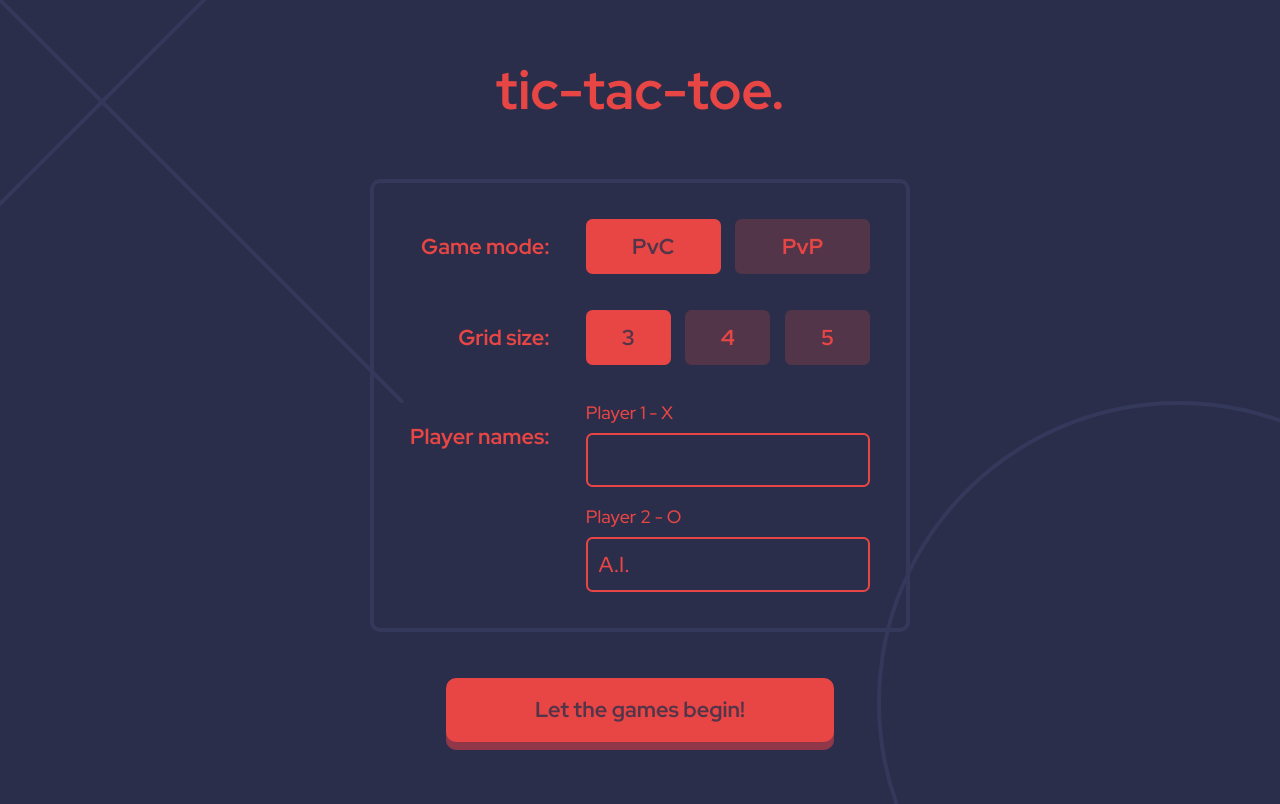
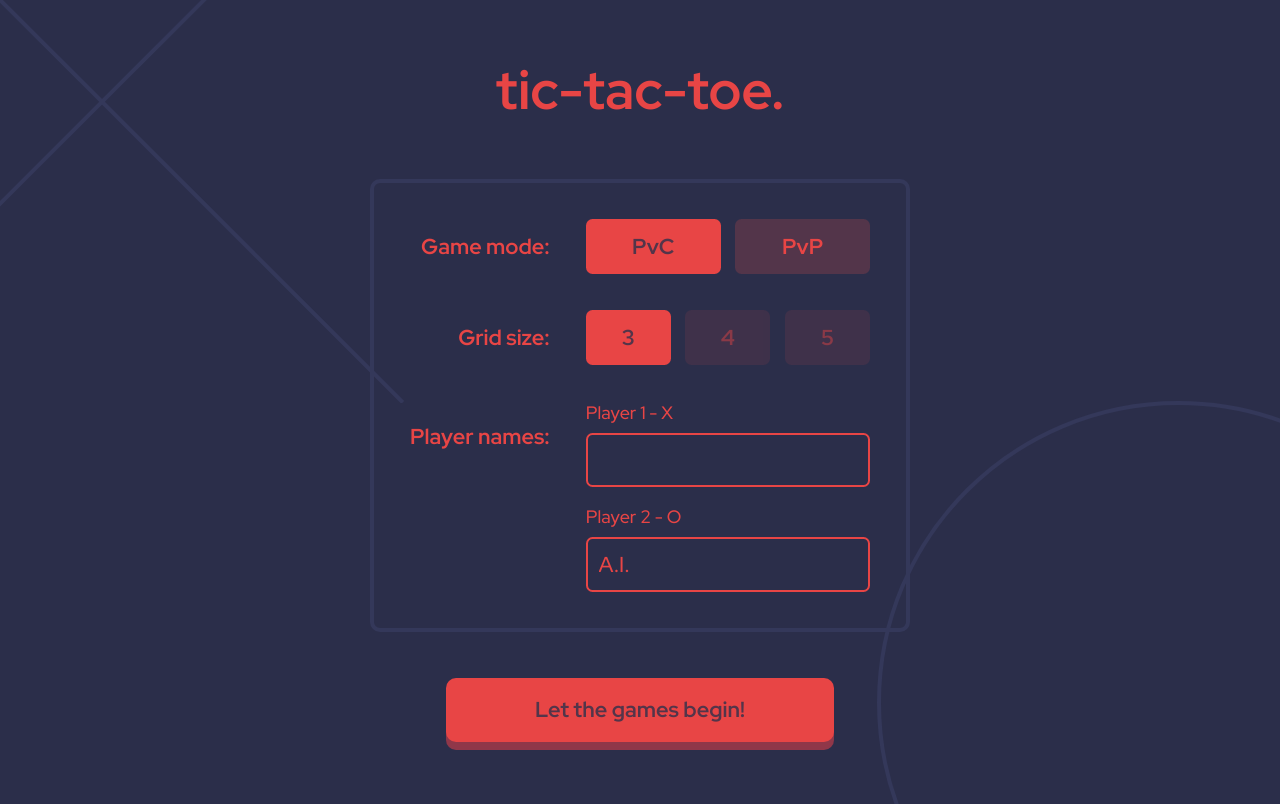
Before and after one commit to syedalimansoor/tic-tac-toe-react, a React (Vite) app: page /settings in a window 1280 px wide. Built offline with nearby package versions, Linux system fonts and the light colour scheme.

Commit message:
Implement move making algorithm
Disable PvC mode for grid sizes 4 and 5

```diff
--- a/src/components/game/CurrentPlayer.tsx
+++ b/src/components/game/CurrentPlayer.tsx
@@ -1,6 +1,7 @@
 import { PlayerIdx } from "$/features/players";
 import useStore from "$/store";
 import { motion, Transition } from "framer-motion";
+import { useEffect } from "react";
 import styled from "styled-components";
 
 const Wrapper = styled.div<{ currentPlayerIdx: PlayerIdx }>`
@@ -34,6 +35,8 @@ const spring: Transition = {
   damping: 30,
 };
 
+const worker: Worker = new Worker("src/workers/minimax.js");
+
 export default function CurrentPlayer() {
   const { currentPlayerIdx, players } = useStore(
     ({ currentPlayerIdx, players }) => ({
@@ -41,6 +44,24 @@ export default function CurrentPlayer() {
       players,
     })
   );
+  const grid = useStore((store) => store.grid);
+  const gridCounters = useStore((store) => store.gridCounters);
+  const handleGridCellClick = useStore((store) => store.handleGridCellClick);
+
+  const currentPlayer = players[currentPlayerIdx];
+
+  useEffect(() => {
+    worker.onmessage = (message) => {
+      const { rowIdx, colIdx } = message.data;
+      handleGridCellClick(rowIdx, colIdx, "O");
+    };
+  }, []);
+
+  useEffect(() => {
+    if (currentPlayer.type === "ai") {
+      worker.postMessage([grid, gridCounters, true]);
+    }
+  }, [currentPlayer]);
 
   return (
     <Wrapper currentPlayerIdx={currentPlayerIdx}>
--- a/src/components/settings/SelectGameMode.tsx
+++ b/src/components/settings/SelectGameMode.tsx
@@ -7,10 +7,13 @@ import { Label, OptionsList } from "./styled";
 export default function SelectGameMode() {
   const { gameMode, setGameMode } = useStore(selectGameMode);
   const { setPlayerType } = useStore(selectPlayers);
+  const gridSize = useStore((store) => store.gridSize);
+  const setGridSize = useStore((store) => store.setGridSize);
 
   const handlePvC = () => {
     setGameMode("PvC");
     setPlayerType("ai");
+    setGridSize(3);
   };
   const handlePvP = () => {
     setGameMode("PvP");
@@ -26,6 +29,7 @@ export default function SelectGameMode() {
           value="PvC"
           checked={gameMode === "PvC"}
           onChange={handlePvC}
+          disabled={[4, 5].includes(gridSize)}
         />
         <SelectOption
           group="gameMode"
--- a/src/components/settings/SelectGridSize.tsx
+++ b/src/components/settings/SelectGridSize.tsx
@@ -5,6 +5,7 @@ import { Label, OptionsList } from "./styled";
 
 export default function SelectGridSize() {
   const { gridSize, setGridSize } = useStore(selectGrid);
+  const gameMode = useStore((store) => store.gameMode);
 
   return (
     <>
@@ -21,12 +22,14 @@ export default function SelectGridSize() {
           value="4"
           checked={gridSize === 4}
           onChange={() => setGridSize(4)}
+          disabled={gameMode === "PvC"}
         />
         <SelectOption
           group="gridSize"
           value="5"
           checked={gridSize === 5}
           onChange={() => setGridSize(5)}
+          disabled={gameMode === "PvC"}
         />
       </OptionsList>
     </>
--- a/src/components/settings/SelectOption.tsx
+++ b/src/components/settings/SelectOption.tsx
@@ -6,6 +6,7 @@ interface Props {
   value: string;
   checked: boolean;
   onChange: ChangeEventHandler<HTMLInputElement>;
+  disabled?: boolean;
 }
 
 const Wrapper = styled.label``;
@@ -25,12 +26,12 @@ const Content = styled.span<{ checked: boolean }>`
   padding: 0.6em;
   border-radius: 0.3em;
 
-  transition-property: color, background-color;
+  transition-property: color, background-color, opacity;
   transition-duration: 200ms;
   transition-timing-function: ease;
-  cursor: pointer;
 
-  &:hover {
+  ${Radio}:not(:disabled) ~ &:hover {
+    cursor: pointer;
     box-shadow: 0 0 2px rgba(0, 0, 0, 0.3),
       0 0 5px ${({ theme }) => theme.colors.orange[300]};
   }
@@ -43,6 +44,10 @@ const Content = styled.span<{ checked: boolean }>`
     outline: 2px solid ${({ theme }) => theme.colors.orange[100]};
     outline-offset: 2px;
   }
+
+  ${Radio}:disabled ~ & {
+    opacity: 0.5;
+  }
 `;
 
 export default function SelectOption(props: Props) {
@@ -53,6 +58,7 @@ export default function SelectOption(props: Props) {
         onChange={props.onChange}
         name={props.group}
         value={props.value}
+        disabled={props.disabled}
       />
       <Content checked={props.checked}>{props.value}</Content>
     </Wrapper>
--- a/src/store.ts
+++ b/src/store.ts
@@ -7,6 +7,7 @@ import createPlayersSlice, { Mark, PlayersSlice } from "./features/players";
 import createMovesSlice, { MovesSlice } from "./features/moves";
 import createGameStateSlice, { GameStateSlice } from "./features/gameState";
 import checkForMatch from "./utils/checkForMatch";
+import minimax, { Move } from "./utils/minimax";
 
 export interface RootState
   extends GameModeSlice,
@@ -54,12 +55,14 @@ const useStore = create<RootState>()(
 
         // Check if current counter values result in a match
         if (matchDetails.doesMatchExist) {
-          set({ gameState: { isGameOver: true, doesMatchExist: true } });
           get().matchGrid(matchDetails);
           const currentPlayer = get().players[get().currentPlayerIdx];
           get().incrementPlayerScore(currentPlayer.id);
+          set({ gameState: { isGameOver: true, doesMatchExist: true } });
+          return;
         } else if (numMoves === gridSize ** 2) {
           set({ gameState: { isGameOver: true, doesMatchExist: false } });
+          return;
         } else {
           get().toggleCurrentPlayer();
         }
--- /dev/null
+++ b/src/utils/minimax.ts
@@ -0,0 +1,91 @@
+import { GridCell, GridCounters, GridSize } from "$/features/grid";
+import checkForMatch from "./checkForMatch";
+import deepCopy from "./deepCopy";
+import updateGridCountersAbstract from "./updateGridCounters";
+
+type Coordinates = {
+  rowIdx: number | null;
+  colIdx: number | null;
+};
+
+export type Move = Coordinates & {
+  score: number;
+};
+
+export default function minimax(
+  grid: GridCell[][],
+  gridCounters: GridCounters,
+  isMaximising: boolean
+): Move {
+  const moves: Move[] = [];
+  const mark = isMaximising ? "O" : "X";
+
+  // Loop through all cells
+  for (let rowIdx = 0; rowIdx < grid.length; rowIdx++) {
+    const row = grid[rowIdx];
+
+    for (let colIdx = 0; colIdx < row.length; colIdx++) {
+      const cell = row[colIdx];
+
+      if (!cell.mark) {
+        cell.mark = mark;
+
+        // Create a copy of the grid counters and update them
+        const newGridCounters = deepCopy(gridCounters);
+        updateGridCountersAbstract(
+          newGridCounters,
+          grid.length as GridSize,
+          rowIdx,
+          colIdx,
+          mark
+        );
+
+        // Create a move object
+        const move: Move = { rowIdx, colIdx, score: 0 };
+
+        // Check if the move makes a match and update score accordingly
+        const gridState = checkForMatch(
+          newGridCounters,
+          grid.length as GridSize
+        );
+        if (gridState.doesMatchExist) {
+          if (gridState.mark === "O") {
+            move.score = 1;
+          } else {
+            move.score = -1;
+          }
+        }
+
+        // RECURSION!!@^7$*#%
+        else {
+          move.score = minimax(grid, newGridCounters, !isMaximising).score;
+        }
+
+        moves.push(move);
+
+        // Reset
+        cell.mark = null;
+      }
+    }
+  }
+
+  if (!moves.length) {
+    return { rowIdx: null, colIdx: null, score: 0 };
+  }
+
+  // Find the best possible move and return it
+  const bestMove = moves.reduce((bestMove, nextMove) => {
+    if (isMaximising) {
+      if (nextMove.score > bestMove.score) {
+        return nextMove;
+      }
+      return bestMove;
+    }
+
+    if (nextMove.score < bestMove.score) {
+      return nextMove;
+    }
+    return bestMove;
+  });
+  return bestMove;
+}
--- /dev/null
+++ b/src/workers/minimax.js
@@ -0,0 +1,124 @@
+onmessage = (message) => {
+  const result = minimax(...message.data);
+  console.log(result);
+  postMessage(result);
+};
+
+function minimax(grid, gridCounters, isMaximising) {
+  const moves = [];
+  const mark = isMaximising ? "O" : "X";
+
+  // Loop through all cells
+  for (let rowIdx = 0; rowIdx < grid.length; rowIdx++) {
+    const row = grid[rowIdx];
+
+    for (let colIdx = 0; colIdx < row.length; colIdx++) {
+      const cell = row[colIdx];
+
+      if (!cell.mark) {
+        cell.mark = mark;
+
+        // Create a copy of the grid counters and update them
+        const newGridCounters = deepCopy(gridCounters);
+        updateGridCountersAbstract(
+          newGridCounters,
+          grid.length,
+          rowIdx,
+          colIdx,
+          mark
+        );
+
+        // Create a move object
+        const move = { rowIdx, colIdx, score: 0 };
+
+        // Check if the move makes a match and update score accordingly
+        const gridState = checkForMatch(newGridCounters, grid.length);
+        if (gridState.doesMatchExist) {
+          if (gridState.mark === "O") {
+            move.score = 1;
+          } else {
+            move.score = -1;
+          }
+        }
+
+        // RECURSION!!@^7$*#%
+        else {
+          move.score = minimax(grid, newGridCounters, !isMaximising).score;
+        }
+
+        moves.push(move);
+
+        // Reset
+        cell.mark = null;
+      }
+    }
+  }
+
+  if (!moves.length) {
+    return { rowIdx: null, colIdx: null, score: 0 };
+  }
+
+  // Find the best possible move and return it
+  const bestMove = moves.reduce((bestMove, nextMove) => {
+    if (isMaximising) {
+      if (nextMove.score > bestMove.score) {
+        return nextMove;
+      }
+      return bestMove;
+    }
+
+    if (nextMove.score < bestMove.score) {
+      return nextMove;
+    }
+    return bestMove;
+  });
+  return bestMove;
+}
+
+function updateGridCountersAbstract(
+  gridCounters,
+  gridSize,
+  rowIdx,
+  colIdx,
+  mark
+) {
+  if (rowIdx === colIdx) gridCounters.main[mark] += 1;
+  if (rowIdx + colIdx === gridSize - 1) gridCounters.anti[mark] += 1;
+
+  gridCounters.rows[rowIdx][mark] += 1;
+  gridCounters.cols[colIdx][mark] += 1;
+  return gridCounters;
+}
+
+function deepCopy(obj) {
+  return JSON.parse(JSON.stringify(obj));
+}
+
+function checkCounter(counter, gridSize) {
+  if (counter.O === gridSize) return "O";
+  if (counter.X === gridSize) return "X";
+  return false;
+}
+
+function checkForMatch(gridCounters, gridSize) {
+  const { main, anti, rows, cols } = gridCounters;
+
+  let result;
+  if ((result = checkCounter(main, gridSize)))
+    return { doesMatchExist: true, main: true, mark: result };
+
+  if ((result = checkCounter(anti, gridSize)))
+    return { doesMatchExist: true, anti: true, mark: result };
+
+  for (let rowIdx = 0; rowIdx < rows.length; rowIdx++) {
+    if ((result = checkCounter(rows[rowIdx], gridSize)))
+      return { doesMatchExist: true, rowIdx, mark: result };
+  }
+
+  for (let colIdx = 0; colIdx < cols.length; colIdx++) {
+    if ((result = checkCounter(cols[colIdx], gridSize)))
+      return { doesMatchExist: true, colIdx, mark: result };
+  }
+
+  return { doesMatchExist: false };
+}
```
Also changed, not shown: src/utils/minimax-notes.md (added, +22 -0 lines).
